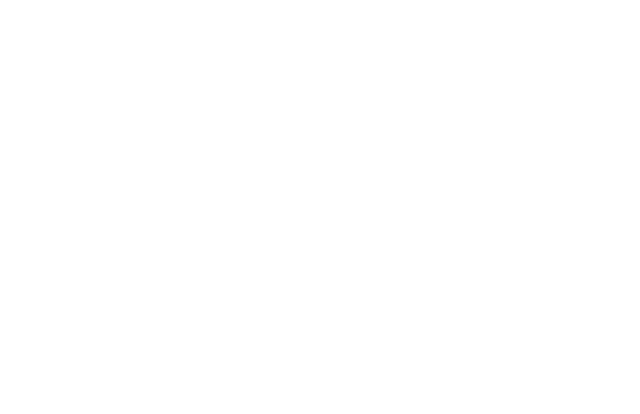
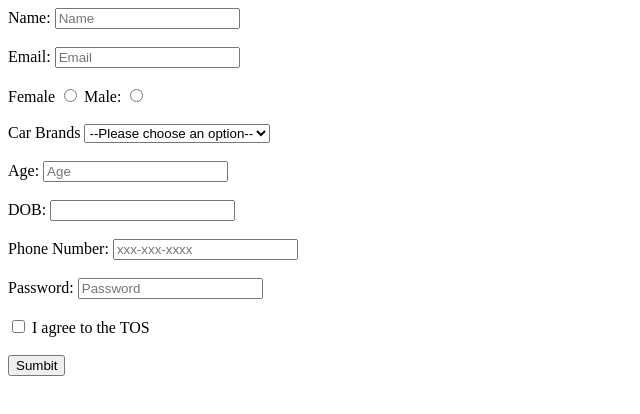
Before and after one commit to acciojob/signup-form-car-Dwivedi-Nikhil, a website: page main.html in a window 1280 px wide. Shown: the whole page, without its empty margins (0-640 px from the left). Drawn offline with Linux system fonts and the light colour scheme.

Commit message:
created a submission

```diff
--- a/main.html
+++ b/main.html
@@ -8,6 +8,44 @@
 
 <body>
 	<!-- the entire body must be written by student -->
+	<form method="post">
+		<label for="name">Name:</label>
+		<input id="name" type="text" placeholder="Name" required><br><br>
+		<label for="email">Email:</label>
+		<input id="email" type="text" placeholder="Email" required><br><br>
+		<label for="female">Female</label>
+		<input id="female" type="radio" name="gender_f" required>
+		<label for="male">Male:</label>
+		<input id="male" type="radio" name="gender_m" required><br><br>
+		<label for="cars">Car Brands</label>
+		<select id="cars" >
+        <option value="" disabled selected hidden>--Please choose an option--</option>
+		<option>BMW</option>
+		<option>Audi</option>
+		<option>Mercedez</option>
+		</select><br><br>
+
+
+		<label for="age">Age:</label>
+		<input type="number" id="age" placeholder="Age" required><br><br>
+
+
+		<label for="dob">DOB:</label>
+		<input type="number" id="dob" required><br><br>
+
+		<label for="tel">Phone Number:</label>
+		<input type="text" placeholder="xxx-xxx-xxxx" id="tel" required><br><br>
+
+
+		<label for="password">Password:</label>
+		<input type="password" placeholder="Password" id="password" required><br><br>
+
+		<input type="checkbox" id="tos" required>
+		<label for="tos">I agree to the TOS</label><br><br>
+
+		<button id="submit" type="submit">Sumbit</button>
+
+	</form>
     <script type="text/javascript" src="./script.js">
 </script>
 
```
